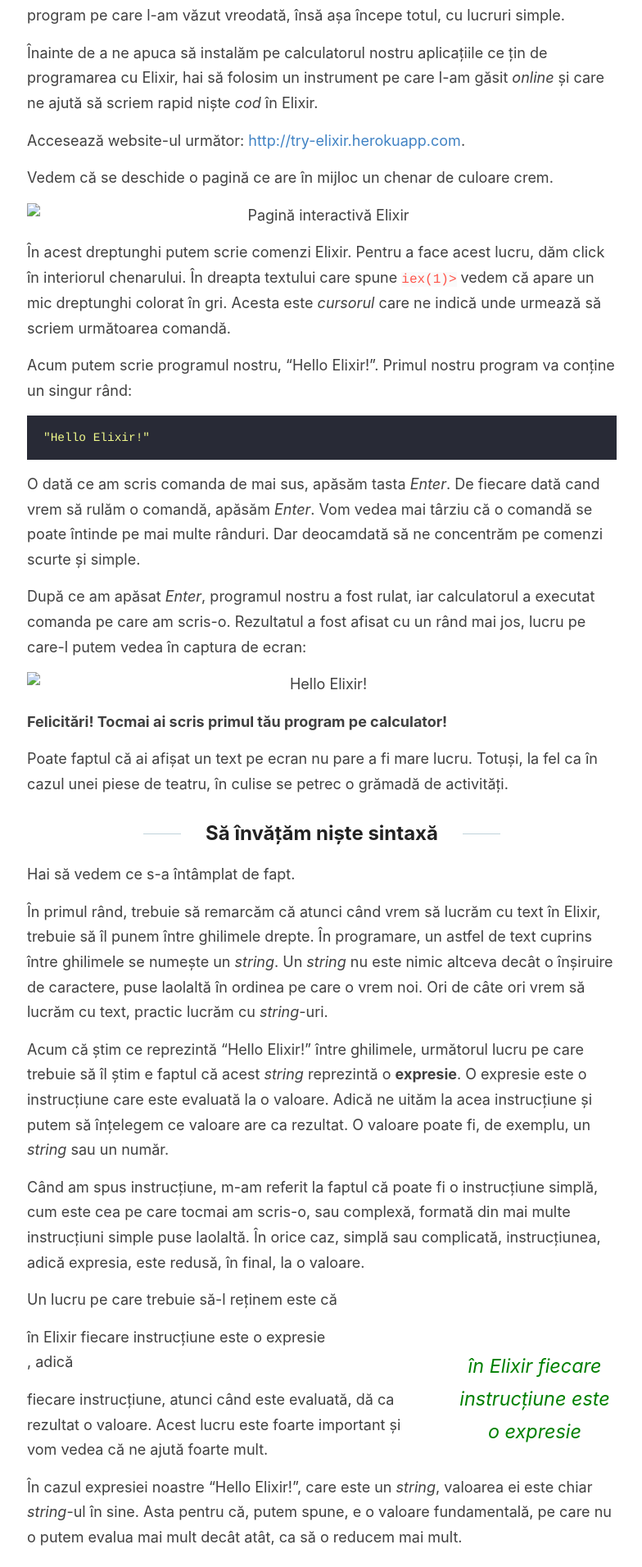
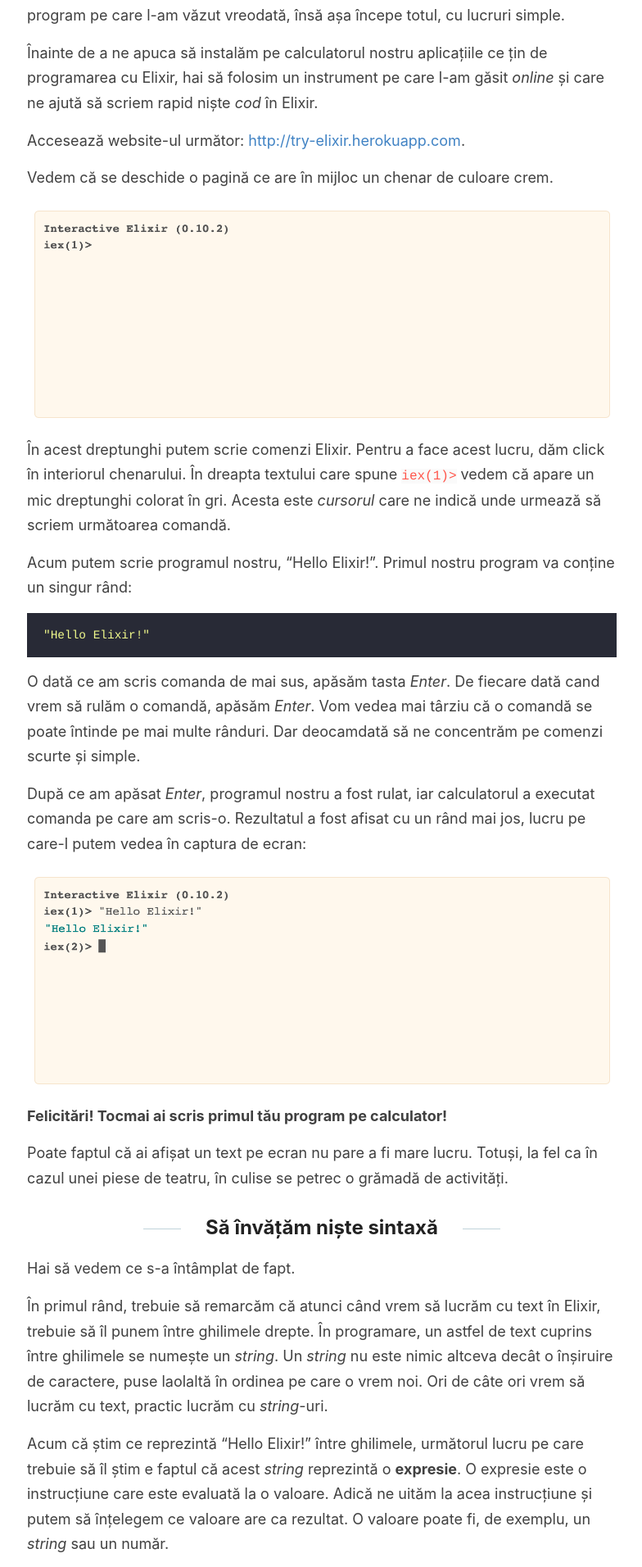
Before and after one commit to danutchindris/danutchindris.github.io, a Jekyll site: the page built from _posts/2020-04-10-hello-elixir.md, in a window 1280 px wide. Shown: the part 1879-3791 px from the top of the page at 82% size, without its empty margins (247-1031 px from the left). Built offline with Jekyll 4.4.1, drawn with Linux system fonts in a browser that asks for light colours.

Commit message:
fix images path in blog post

```diff
--- a/_posts/2020-04-10-hello-elixir.md
+++ b/_posts/2020-04-10-hello-elixir.md
@@ -72,7 +72,7 @@ Accesează website-ul următor: [http://try-elixir.herokuapp.com](http://try-eli
 
 Vedem că se deschide o pagină ce are în mijloc un chenar de culoare crem.
 
-![Pagină interactivă Elixir](images/lesson-001/interactive-elixir.png "Pagină interactivă Elixir")
+![Pagină interactivă Elixir](/images/lesson-001/interactive-elixir.png "Pagină interactivă Elixir")
 
 În acest dreptunghi putem scrie comenzi Elixir. Pentru a face acest lucru, dăm click în
 interiorul chenarului. În dreapta textului care spune `iex(1)>` vedem că apare un mic dreptunghi
@@ -94,7 +94,7 @@ După ce am apăsat *Enter*, programul nostru a fost rulat, iar calculatorul a e
 care am scris-o. Rezultatul a fost afisat cu un rând mai jos, lucru pe care-l putem vedea în
 captura de ecran:
 
-![Hello Elixir!](images/lesson-001/hello-elixir.png "Hello Elixir!")
+![Hello Elixir!](/images/lesson-001/hello-elixir.png "Hello Elixir!")
 
 __Felicitări! Tocmai ai scris primul tău program pe calculator!__
 
```
